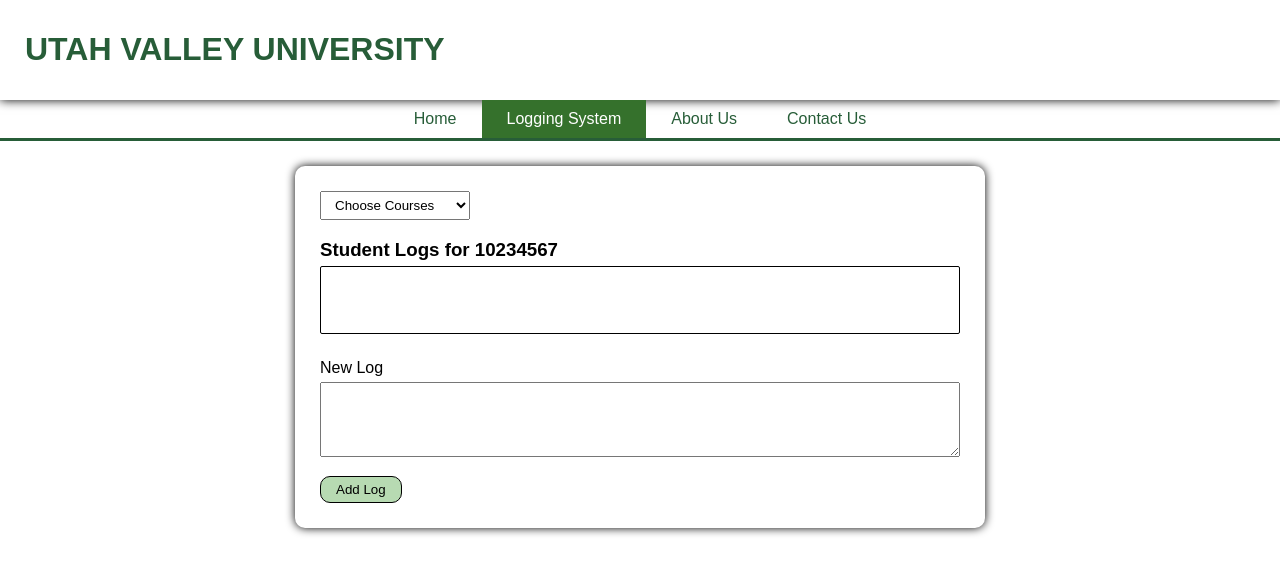
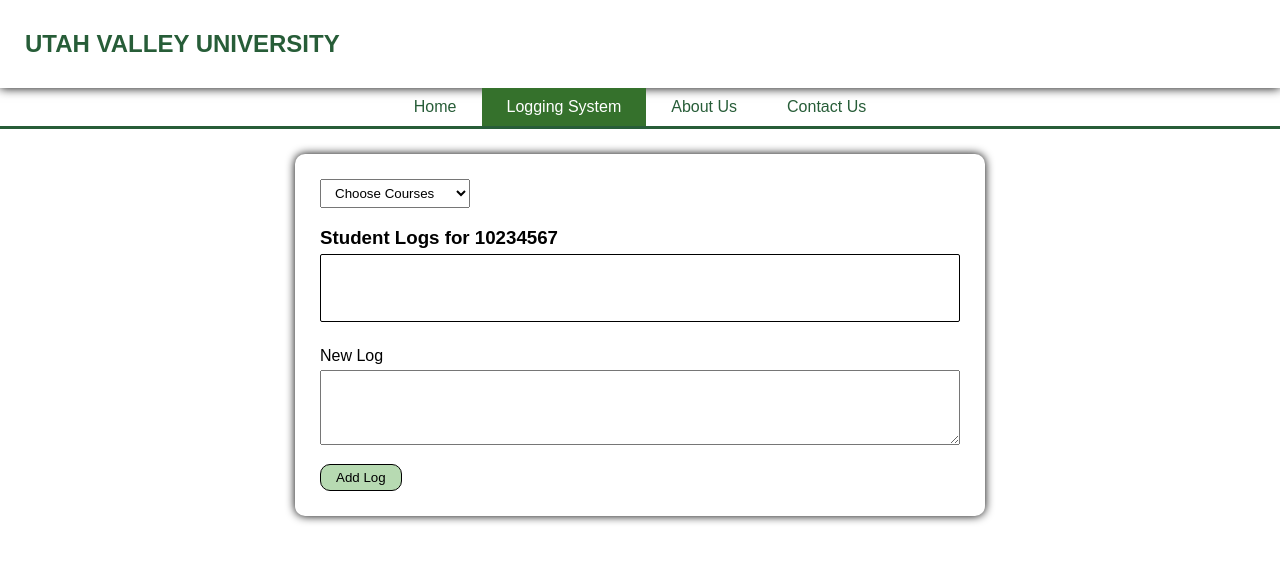
Before and after one commit to WestynD/Dark-Mode-and-UVU-Branding, a website: page public/index.html in a window 1280 px wide. Drawn offline with Linux system fonts and the light colour scheme; no server answers; a web font is replaced by a local one.

Commit message:
2 files modified

```diff
--- a/public/index.html
+++ b/public/index.html
@@ -12,7 +12,7 @@
   <body onload="onPageLoad()">
     <header>
       <div>
-        <h1>UTAH VALLEY UNIVERSITY</h1>
+        <h2>UTAH VALLEY UNIVERSITY</h2>
       </div>
     </header>
     <nav id="navBar">
--- a/public/style.css
+++ b/public/style.css
@@ -13,7 +13,7 @@
   padding-left: 25px;
 }
 
-header h1 {
+header h2 {
   color: #275d38;
 }
 
```
